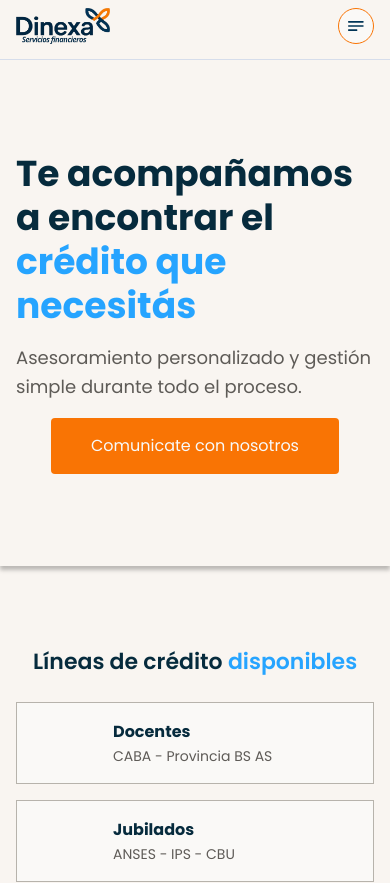
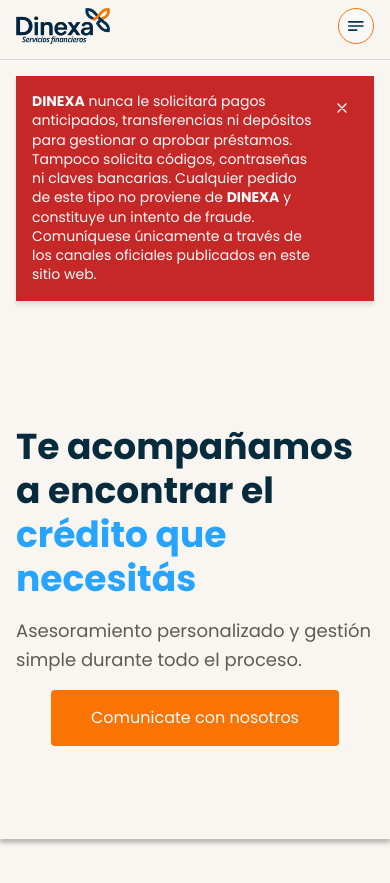
Before and after one commit to MarielDtt/Dinexa, a Next.js app: page / in a window 390 px wide. Shown: the top 883 px of the page. Built offline with nearby package versions, Linux system fonts and the light colour scheme; some icons are missing; what @mui/material-nextjs would draw is missing.

Commit message:
feat: add mobile security popup with session persistence and alert-warning token

```diff
--- /dev/null
+++ b/app/components/ui/SecurityPopup.tsx
@@ -0,0 +1,66 @@
+"use client";
+
+import { useEffect, useState } from "react";
+
+const STORAGE_KEY = "dinexa_security_popup_closed";
+
+export default function SecurityPopup() {
+  const [isVisible, setIsVisible] = useState(false);
+
+  useEffect(() => {
+    try {
+      const closed = sessionStorage.getItem(STORAGE_KEY);
+      if (!closed) {
+        setTimeout(() => setIsVisible(true), 0);
+      }
+    } catch {
+      setTimeout(() => setIsVisible(true), 0);
+    }
+  }, []);
+
+  const handleClose = () => {
+    try {
+      sessionStorage.setItem(STORAGE_KEY, "1");
+    } catch {}
+    setIsVisible(false);
+  };
+
+  if (!isVisible) return null;
+
+  return (
+    <div className="sticky top-[60px] z-40 w-full px-4 mt-4">
+      <div className="mx-auto w-full max-w-[371px]">
+        <div className="flex flex-col gap-[10px] bg-Alert-Warning p-4 shadow-soft">
+
+          <div className="flex items-start justify-between gap-3">
+            <p className="text-small-md text-text-inverse leading-snug">
+              <span className="font-bold">DINEXA</span> nunca le solicitará pagos anticipados,
+              transferencias ni depósitos para gestionar o aprobar préstamos.
+              Tampoco solicita códigos, contraseñas ni claves bancarias.
+              Cualquier pedido de este tipo no proviene de{" "}
+              <span className="font-bold">DINEXA</span> y constituye un intento
+              de fraude. Comuníquese únicamente a través de los canales oficiales
+              publicados en este sitio web.
+            </p>
+
+            <button
+              onClick={handleClose}
+              aria-label="Cerrar aviso"
+              className="shrink-0 h-8 w-8 flex items-center justify-center rounded-full hover:bg-black/10 transition"
+            >
+              <svg width="16" height="16" viewBox="0 0 24 24" fill="none">
+                <path
+                  d="M18 6L6 18M6 6l12 12"
+                  stroke="#F8F9FA"
+                  strokeWidth="2"
+                  strokeLinecap="round"
+                />
+              </svg>
+            </button>
+          </div>
+
+        </div>
+      </div>
+    </div>
+  );
+}
--- a/app/page.tsx
+++ b/app/page.tsx
@@ -5,10 +5,14 @@
 import Hero from "./components/sections/Hero";
 import Pasos from "./components/sections/Pasos";
 import QuienesSomos from "./components/sections/QuienesSomos";
+import SecurityPopup from "./components/ui/SecurityPopup";
 
 export default function Home() {
   return (
     <div className="flex flex-col gap-8">
+
+      <SecurityPopup />
+
       <section id="inicio">
         <Hero />
       </section>
@@ -18,7 +22,7 @@
       </section>
 
       <section id="entidades">
-       <Entidades />
+        <Entidades />
       </section>
 
       <section id="pasos">
@@ -26,7 +30,7 @@
       </section>
 
       <section id="quienes-somos">
-      <QuienesSomos/>
+        <QuienesSomos />
       </section>
 
       <section id="contacto">
--- a/tailwind.config.ts
+++ b/tailwind.config.ts
@@ -20,6 +20,8 @@
                 "accent-orange": "#F97404",
                 "accent-hover": "#E86703",
                 "accent-blue": '#26A4FF',
+
+                "Alert-Warning": "#C62828",
             },
             fontSize: {
                 'display-1': ['56px', { lineHeight: '60px', fontWeight: '700' }],
@@ -34,6 +36,7 @@
             },
             boxShadow: {
                 'hero': '0 4px 4px rgba(0,0,0,0.25)',
+                "soft": "0 4px 4px 0 rgba(0, 0, 0, 0.10)",
             }
         },
 
```
